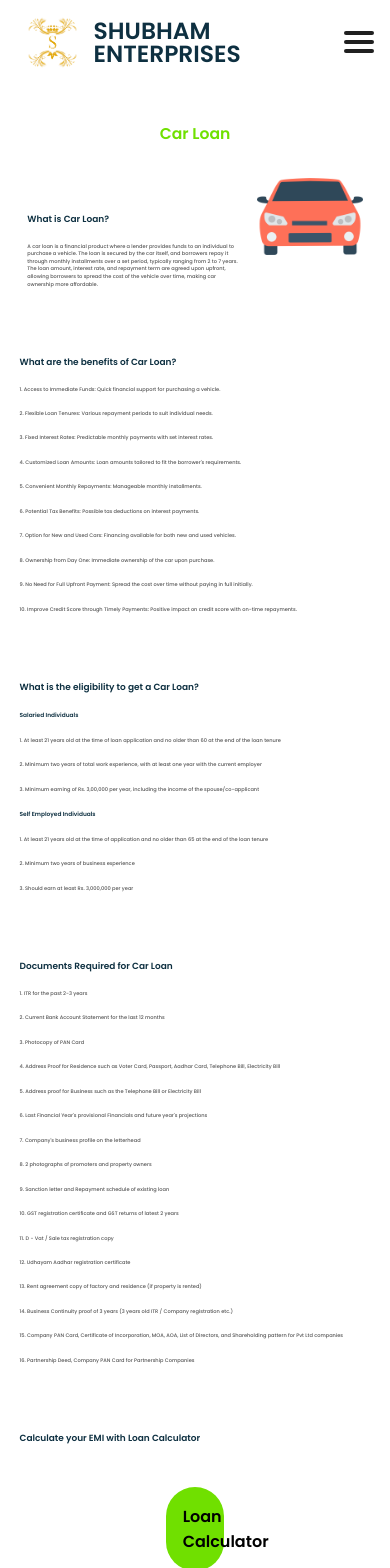
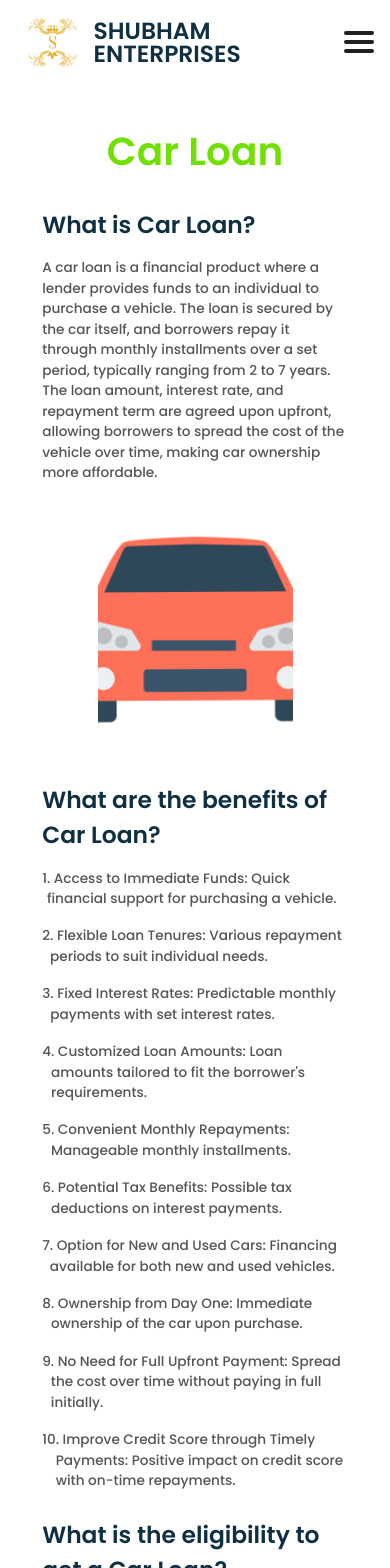
Before and after one commit to SheshNalwar/Shubham-Enterprises, a React (Vite) app: page /carLoan in a window 390 px wide. Shown: the top 1568 px of the page. Built offline with nearby package versions, Linux system fonts and the light colour scheme.

Commit message:
loan details responsive

```diff
--- a/src/css/component styling/loanDetail.css
+++ b/src/css/component styling/loanDetail.css
@@ -1,28 +1,27 @@
 .loanDetails {
-    height: auto;
+    /* Height adjusted with clamp function */
+    height: clamp(20vh, auto, 100vh);
     width: 100%;
-    padding: 5vh 5vw;
+    padding: clamp(3vh, 5vw, 5vh) clamp(3vw, 5vw, 5vw);
     color: var(--secondary);
 
     .loan-info {
         display: flex;
         align-items: center;
         justify-content: center;
-        gap: 5vw;
+        gap: clamp(3vw, 5vw, 5vw);
 
         .info {
-            width: 60%;
+            width: clamp(40%, 60%, 80%);
         }
 
         .img {
-            width: 30%;
+            width: clamp(20%, 30%, 50%);
             display: flex;
             align-items: center;
             justify-content: center;
-            /* border: 2px solid black; */
 
             img {
-
                 height: 100%;
                 width: 100%;
                 object-fit: cover;
@@ -31,39 +30,37 @@
     }
 
     h1 {
-        font-size: 4vw;
+        font-size: clamp(3.5vw, 4vw, 10vw);
         font-weight: 900;
         text-align: center;
         color: var(--accent);
     }
 
     h3 {
-
-        margin-top: 8vh;
-        font-size: 2.3vw;
+        margin-top: clamp(5vh, 8vh, 10vh);
+        font-size: clamp(2vw, 2.3vw, 6vw);
         font-weight: 900;
         color: var(--secondary);
     }
 
     p {
-        font-size: 1.3vw;
+        font-size: clamp(1.2vw, 1.3vw, 3.5vw);
         font-weight: 500;
-        margin-top: 2vh;
+        margin-top: clamp(1.5vh, 2vh, 5vh);
         line-height: 1.5;
     }
 
     .calc-btn {
-
         display: flex;
         align-items: center;
         justify-content: center;
 
         .link-btn {
-            width: 15vw;
-            padding: 2vh;
+            width: clamp(10vw, 15vw, 60vw);
+            padding: clamp(1.5vh, 2vh, 5vh);
             background-color: var(--accent);
-            border-radius: 50px;
-            margin-top: 5vh;
+            border-radius: clamp(30px, 50px, 100px);
+            margin-top: clamp(3vh, 5vh, 10vh);
             text-align: center;
             text-decoration: none;
             color: black;
@@ -72,34 +69,62 @@
     }
 
     .document-requirements {
-
-
         .document-list {
             list-style-type: none;
-
         }
     }
 
     h4 {
-        font-size: 1.5vw;
-        margin-top: 2vh;
+        font-size: clamp(1vw, 1.5vw, 3vw);
+        margin-top: clamp(1vh, 2vh, 5vh);
         color: var(--secondary);
     }
 
-    /*
-    .eligibility-step {
-        display: flex;
-
-    } */
-
-    .feature-step {
-        display: flex;
-    }
-
+    .feature-step,
     .process-step {
         display: flex;
     }
+}
 
+/* Media Query for screens narrower than 600px */
+@media screen and (max-width: 600px) {
+    .loanDetails {
+        padding: clamp(5vh, 8vw, 10vh);
 
+        .loan-info {
+            flex-direction: column;
 
+            .info {
+                width: 100%;
+            }
+
+            .img {
+                width: 100%;
+
+                img {
+                    height: clamp(20vh, 30vh, 50vh);
+                    width: clamp(30vw, 50vw, 100vw);
+                }
+            }
+        }
+
+        h1 {
+            font-size: clamp(6vw, 10vw, 15vw);
+        }
+
+        h3 {
+            margin-top: clamp(2vh, 3vh, 6vh);
+            font-size: clamp(3vw, 6vw, 10vw);
+        }
+
+        p {
+            font-size: clamp(1.5vw, 3.5vw, 8vw);
+        }
+
+        .calc-btn {
+            .link-btn {
+                width: clamp(30vw, 60vw, 100vw);
+            }
+        }
+    }
 }
--- a/src/utils/Data.js
+++ b/src/utils/Data.js
@@ -169,7 +169,7 @@ export const loanDetails = [
     imgSrc: "personal.png",
     alt: "Personal-Loan",
 
-    title: "Perosnal Loan",
+    title: "Personal Loan",
 
     info: "A personal loan is a type of unsecured loan that individuals can obtain from banks, credit unions, or online lenders. Unlike secured loans, such as a mortgage or auto loan, personal loans do not require collateral. They are typically used for various personal expenses, such as debt consolidation, home renovations, medical bills, or other significant expenses.\n \n ",
 
```
